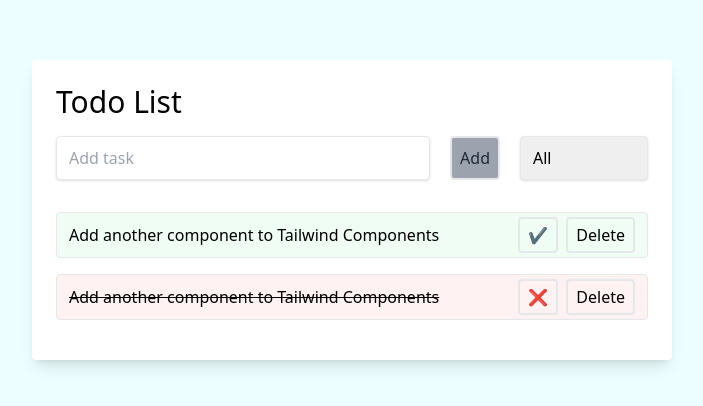
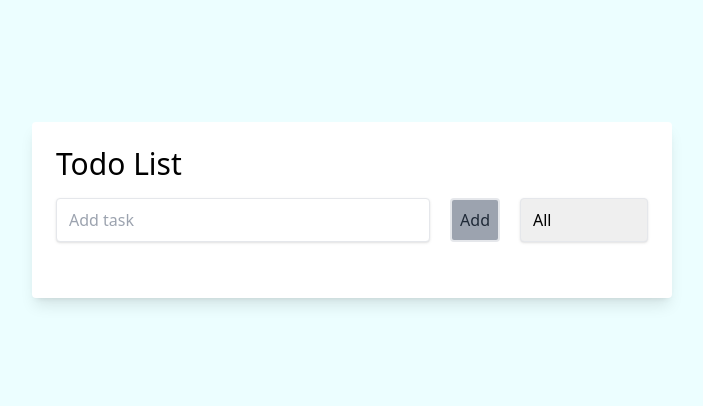
Before and after one commit to Nekromenzer/todo-app, a React (Create React App) app: page / in a window 1280 px wide. Shown: the part 190-596 px from the top of the page, without its empty margins (288-991 px from the left). Built offline with nearby package versions, Linux system fonts and the light colour scheme.

Commit message:
read function ok

```diff
--- a/src/components/listSection.jsx
+++ b/src/components/listSection.jsx
@@ -1,30 +1,45 @@
 import React from 'react'
 
-const ListSection = () => {
+const ListSection = ({ todoList, setTodoList }) => {
+  const handleComplete = id => {
+    const taskListCopy = [...todoList]
+    const makeComplete = taskListCopy.map(item =>
+      item.id === id ? { ...item, isCompleted: !item.isCompleted } : item
+    )
+    setTodoList(makeComplete)
+    console.log(makeComplete)
+  }
   return (
     <>
-      <div className='flex mb-4 items-center bg-green-50 px-3 py-1 border border-amber rounded cursor-pointer'>
-        <p className='w-full text-grey-darkest'>
-          Add another component to Tailwind Components
+      {todoList?.map((item, index) => (
+        <div
+          className={`flex mb-4 items-center ${
+            !item.isCompleted ? 'bg-green-50' : 'bg-red-50'
+          } px-3 py-1 border border-amber rounded cursor-pointer`}
+          key={`${item.id}_${index}`}
+        >
+          <p
+            className={`w-full text-grey-darkest ${
+              item.isCompleted && 'line-through'
+            }`}
+          >
+            {item.task}
           </p>
-        <button className='flex-no-shrink px-2 py-1 ml-4 mr-2 border-2 rounded hover:text-white text-green border-green hover:bg-green-300'>
-          ✔️
+          <button
+            className={`flex-no-shrink px-2 py-1 ml-4 mr-2 border-2 rounded ${
+              item.isCompleted
+                ? 'border-orange hover:bg-orange-300'
+                : 'border-green hover:bg-green-300'
+            }`}
+            onClick={() => handleComplete(item.id)}
+          >
+            {!item.isCompleted ? '✔️' : '❌'}
           </button>
           <button className='flex-no-shrink px-2 py-1 border-2 rounded text-red border-red hover:text-white hover:bg-red-600'>
             Delete
           </button>
         </div>
-      <div className='flex mb-4 items-center bg-red-50 px-3 py-1 border border-amber rounded cursor-pointer'>
-        <p className='w-full text-grey-darkest line-through'>
-          Add another component to Tailwind Components
-        </p>
-        <button className='flex-no-shrink px-2 py-1 ml-4 mr-2 border-2 rounded hover:text-white text-green border-orange hover:bg-orange-300'>
-          ❌
-        </button>
-        <button className='flex-no-shrink px-2 py-1 border-2 rounded text-red border-red hover:text-white hover:bg-red-600'>
-          Delete
-        </button>
-      </div>
+      ))}
     </>
   )
 }
```
Lines whose indentation alone changed are shown as unchanged.
